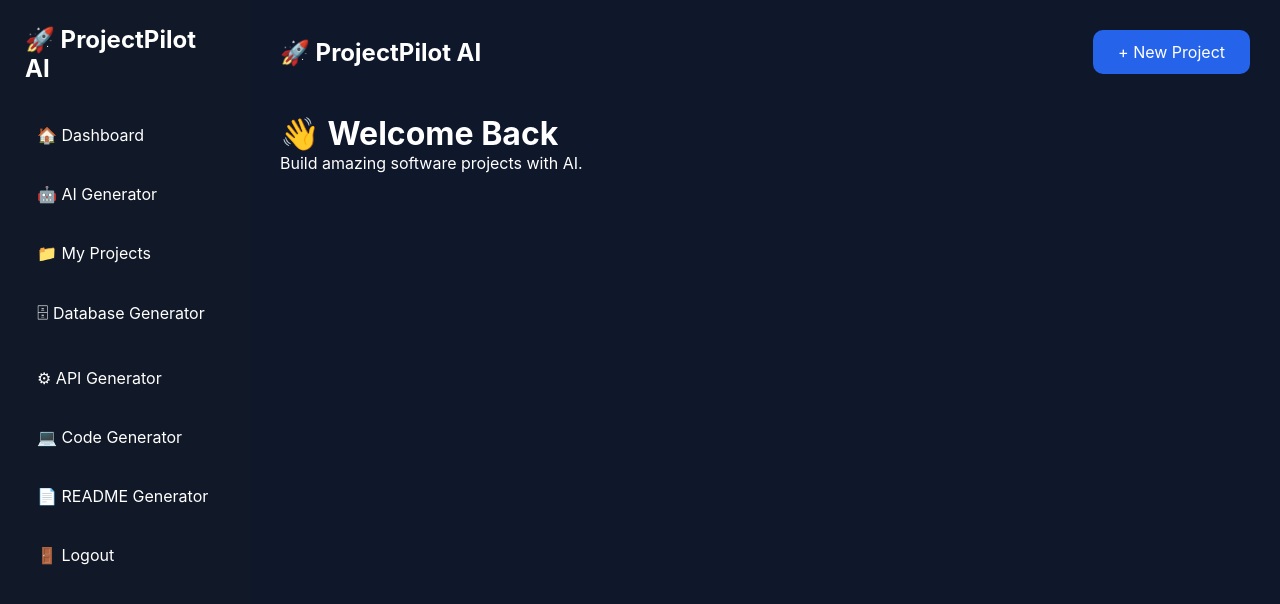
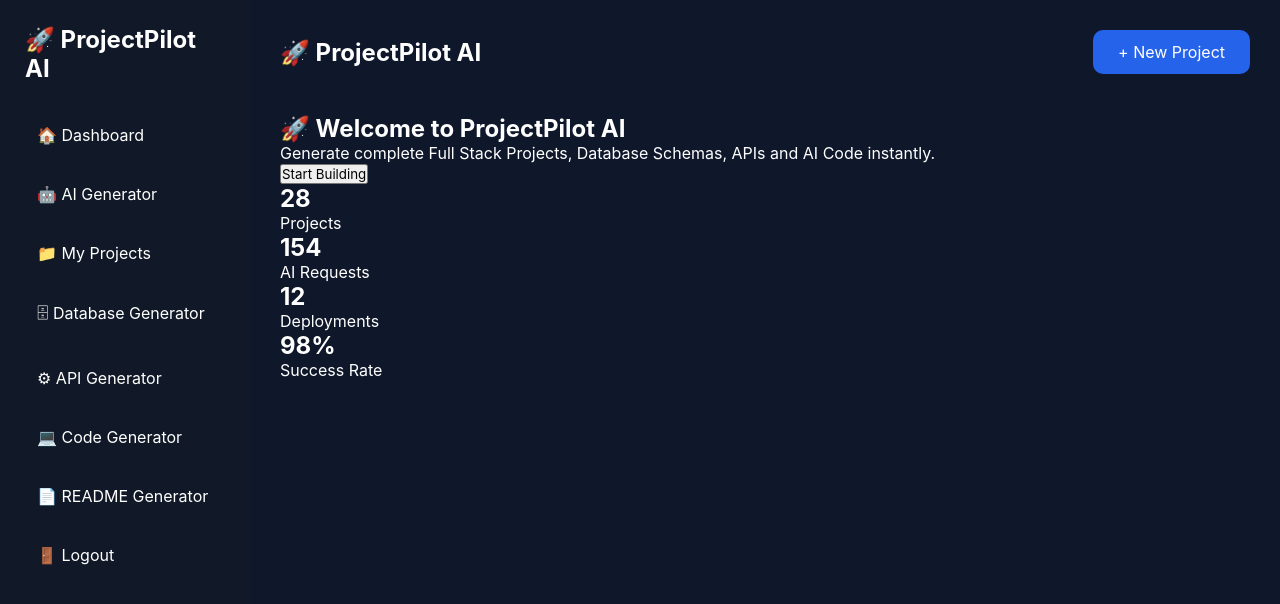
Before and after one commit to santoshml-lab/ProjectPilotAI-React, a React app: page /dashboard in a window 1280 px wide. Shown: the top 604 px of the page. Built offline with nearby package versions, Linux system fonts and the light colour scheme; the HTML template or start-up script is replaced by a standard one.

Commit message:
Update Dashboard.jsx

```diff
--- a/src/pages/Dashboard.jsx
+++ b/src/pages/Dashboard.jsx
@@ -13,11 +13,56 @@ export default function Dashboard() {
 
         <Navbar />
 
-        <h1>👋 Welcome Back</h1>
+        <section className="hero">
 
-        <p>
-          Build amazing software projects with AI.
-        </p>
+          <h1>🚀 Welcome to ProjectPilot AI</h1>
+
+          <p>
+            Generate complete Full Stack Projects,
+            Database Schemas, APIs and AI Code instantly.
+          </p>
+
+          <button className="hero-btn">
+            Start Building
+          </button>
+
+        </section>
+
+        <section className="stats">
+
+          <div className="card">
+
+            <h2>28</h2>
+
+            <p>Projects</p>
+
+          </div>
+
+          <div className="card">
+
+            <h2>154</h2>
+
+            <p>AI Requests</p>
+
+          </div>
+
+          <div className="card">
+
+            <h2>12</h2>
+
+            <p>Deployments</p>
+
+          </div>
+
+          <div className="card">
+
+            <h2>98%</h2>
+
+            <p>Success Rate</p>
+
+          </div>
+
+        </section>
 
       </div>
 
```
